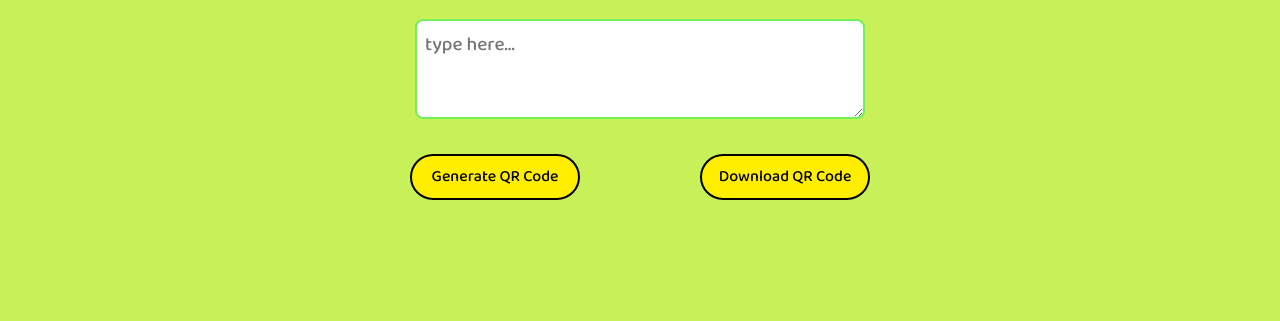
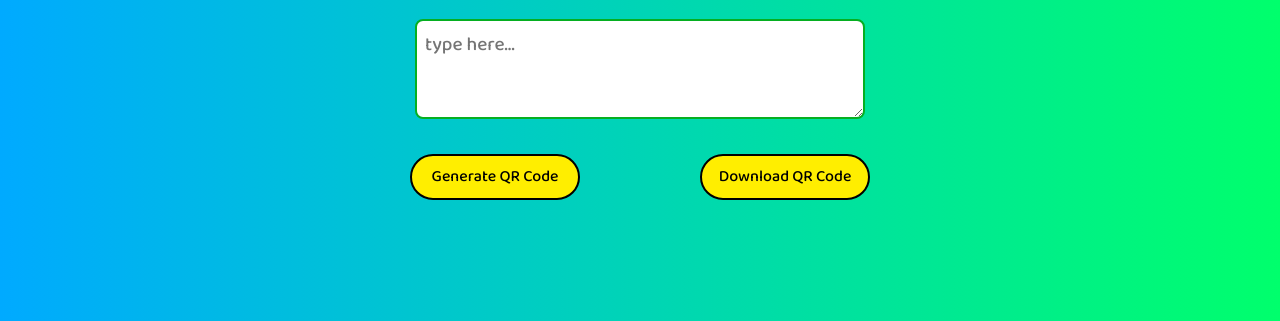
Before and after one commit to rupamsasmal6636/QR-code-generator, a plain HTML site: page index.html in a window 1280 px wide. Shown: the part 479-800 px from the top of the page. Drawn offline with Linux system fonts and the light colour scheme.

Commit message:
change background color

```diff
--- a/CSS/style.css
+++ b/CSS/style.css
@@ -7,7 +7,7 @@
 html,body {
     width: 100%;
     height: 100%;
-    background-color: #c7f059;
+    background: linear-gradient(to right, #00AAFF, #00FF6C);
 }
 .content{
     margin: auto;
@@ -68,7 +68,7 @@ textarea{
     width: 450px;
     padding: 0.5rem;
     margin: auto;
-    border: 2px solid #72f059;
+    border: 2px solid #05af21;
     border-radius: 0.5rem;
     grid-column: 1/-1;
     font-size:larger;
```
